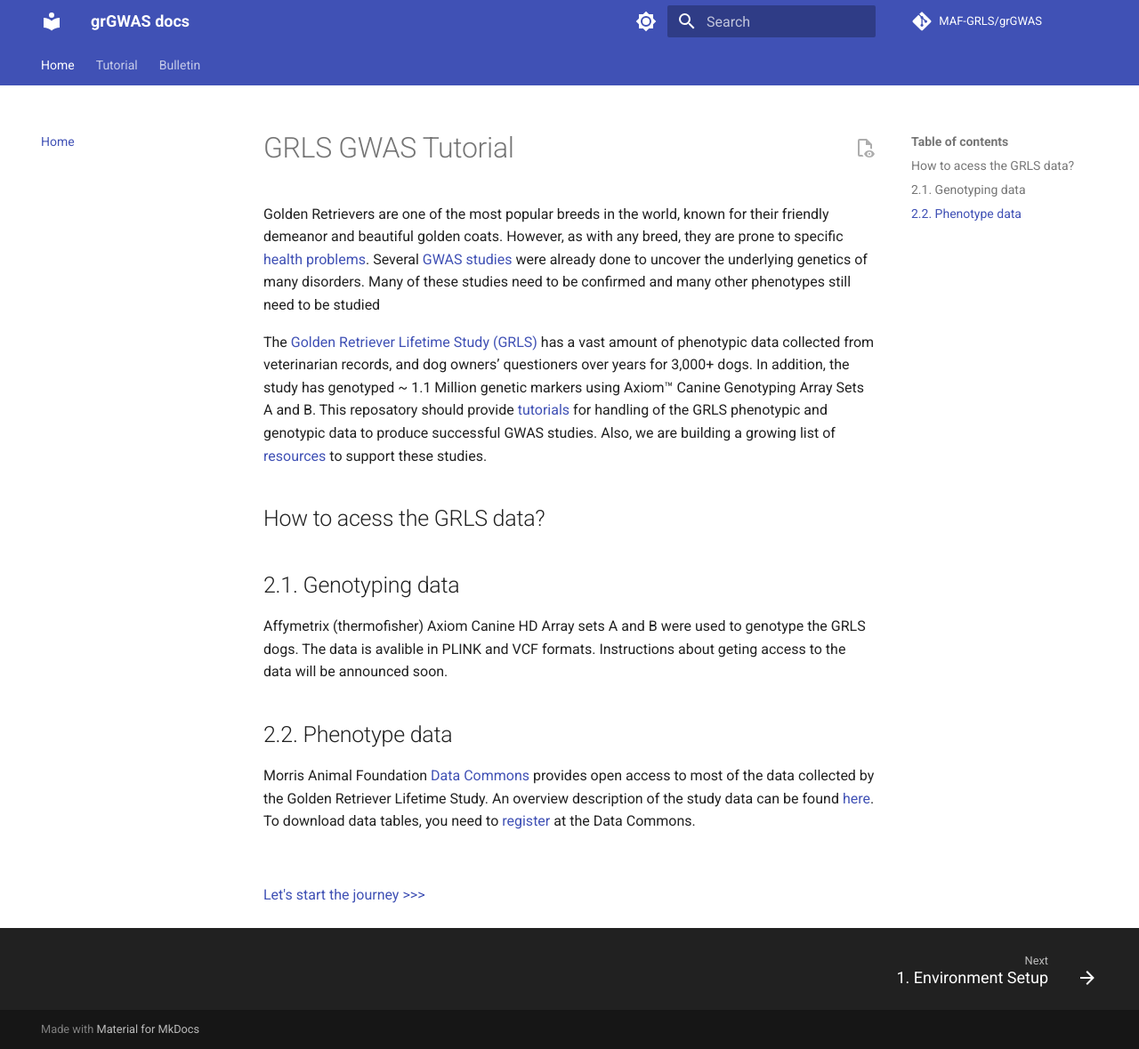
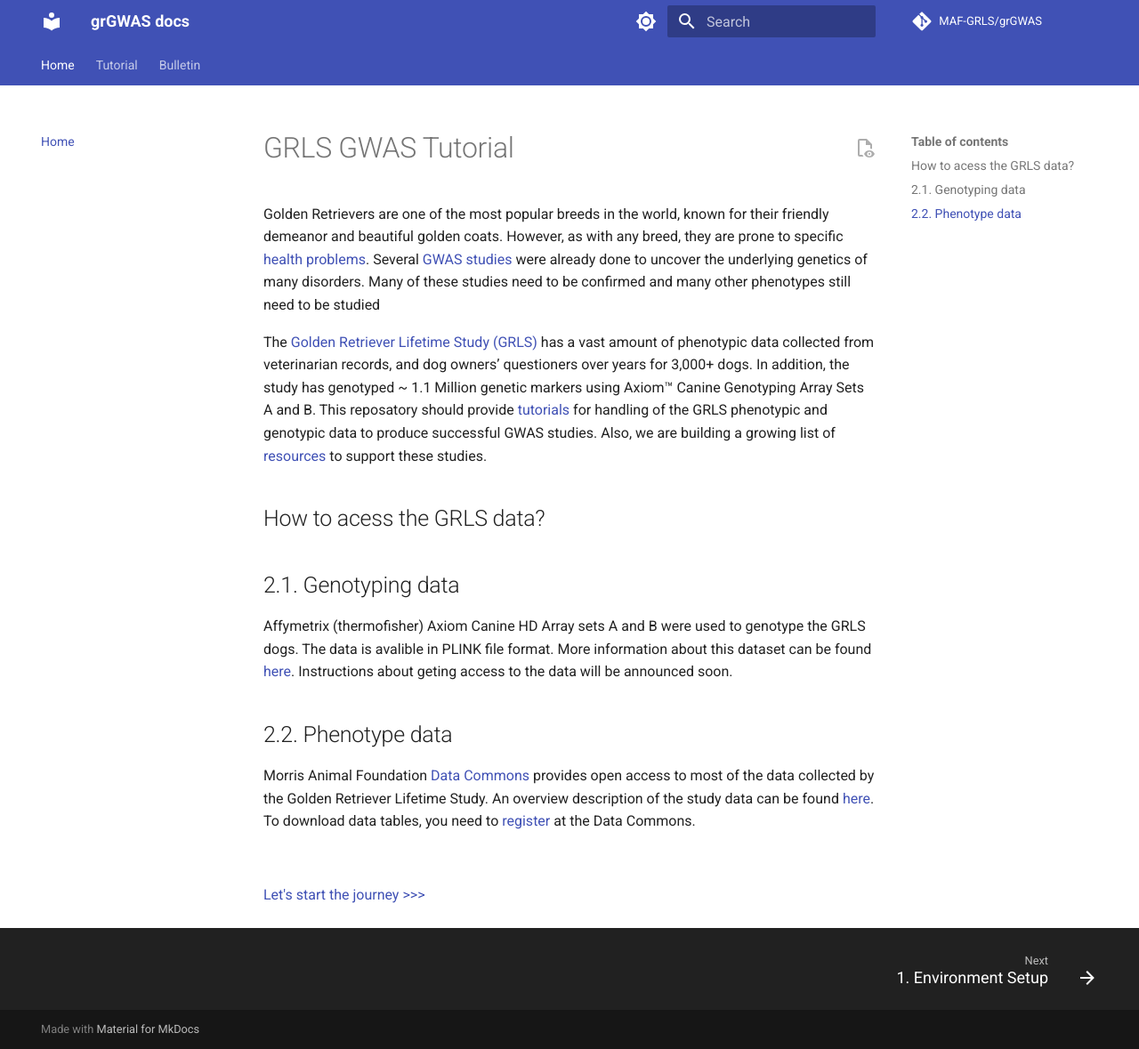
Before and after one commit to morrisanimalfoundation/grGWAS, an MkDocs documentation site: the page built from docs/index.md, in a window 1280 px wide and 1179 px high. Shown: the whole window at 89% size. Built offline with MkDocs 1.6.1 and Material for MkDocs 9.7.7, drawn with Linux system fonts in a browser that asks for light colours; comment, search, counter and statistics services are not loaded.

Commit message:
linking index.md to the genotyping draft metadata

```diff
--- a/docs/index.md
+++ b/docs/index.md
@@ -7,7 +7,7 @@ The [Golden Retriever Lifetime Study (GRLS)](https://www.morrisanimalfoundation.
 ## How to acess the GRLS data?
 
 ## 2.1. Genotyping data
-Affymetrix (thermofisher) Axiom Canine HD Array sets A and B were used to genotype the GRLS dogs. The data is avalible in PLINK and VCF formats. Instructions about geting access to the data will be announced soon.
+Affymetrix (thermofisher) Axiom Canine HD Array sets A and B were used to genotype the GRLS dogs. The data is avalible in PLINK file format. More information about this dataset can be found [here](https://github.com/MAF-GRLS/grGWAS/blob/dev/GRLS_Axiom.json). Instructions about geting access to the data will be announced soon.
 
 ## 2.2. Phenotype data
 Morris Animal Foundation [Data Commons](https://datacommons.morrisanimalfoundation.org/) provides open access to most of the data collected by the Golden Retriever Lifetime Study. An overview description of the study data can be found [here](https://datacommons.morrisanimalfoundation.org/node/221). To download data tables, you need to [register](https://datacommons.morrisanimalfoundation.org/user/login?destination=/node/1) at the Data Commons.
```
